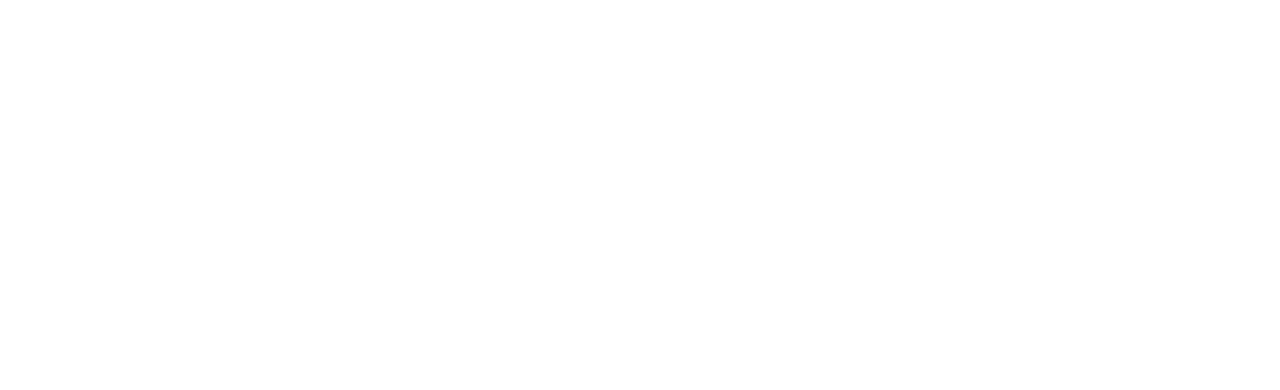
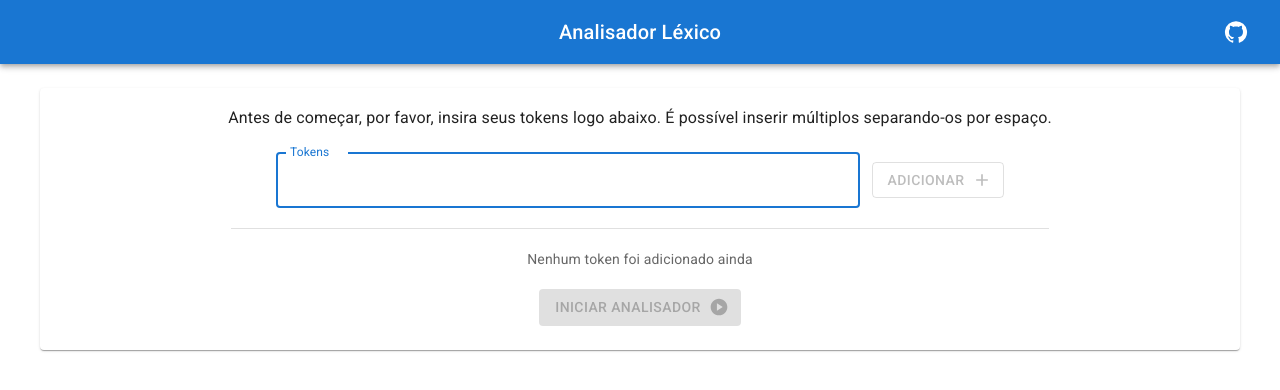
Before and after one commit to KauanR/lexical-analyzer, a React (Create React App) app: page / in a window 1280 px wide. Shown: the top 390 px of the page. Built offline with nearby package versions, Linux system fonts and the light colour scheme.

Commit message:
Fix: Correct app structure

```diff
--- a/src/App.scss
+++ b/src/App.scss
@@ -0,0 +1,29 @@
+* {
+    box-sizing: border-box;
+    font-family: 'Roboto', sans-serif;
+    font-size: 16px;
+    margin: 0;
+}
+
+body {
+    height: 100vh;
+
+    div#root {
+        height: 100%;
+        display: grid;
+        grid-template-columns: 1fr;
+        grid-template-rows: auto 1fr;
+        grid-template-areas: 'header' 'main';
+
+        header {
+            grid-area: header;
+        }
+
+        main {
+            grid-area: main;
+            display: flex;
+            overflow-y: auto;
+            padding: 1.5rem 2.5rem;
+        }
+    }
+}
--- a/src/App.tsx
+++ b/src/App.tsx
@@ -1,9 +1,23 @@
+import { useEffect, useState } from 'react'
 import './App.scss'
 import { Header } from './components/Header'
+import { Inputter } from './components/Inputter'
 
 function App() {
+    const [tokens, setTokens] = useState<string[]>([])
+
+    useEffect(() => {
+        console.log('Tokens no component root', tokens)
+    }, [tokens])
+
     return (
-        <></>
+        <>
+            <Header/>
+
+            <main>
+                <Inputter onSubmit={val => setTokens(val)} />
+            </main>
+        </>
     )
 }
 
--- a/src/components/Header/index.tsx
+++ b/src/components/Header/index.tsx
@@ -9,7 +9,7 @@ export const Header = () => {
     }
 
     return (
-        <AppBar className='header'>
+        <AppBar position='static' className='header'>
             <Toolbar>
                 <div className="spacer"></div>
                 <Typography variant='h6'>
--- a/src/index.scss
+++ /dev/null
@@ -1,6 +0,0 @@
-* {
-    box-sizing: border-box;
-    font-family: 'Roboto', sans-serif;
-    font-size: 16px;
-    margin: 0;
-}
--- a/src/index.tsx
+++ b/src/index.tsx
@@ -1,5 +1,4 @@
 import ReactDOM from 'react-dom/client'
-import './index.scss'
 import App from './App'
 import reportWebVitals from './reportWebVitals'
 
```
